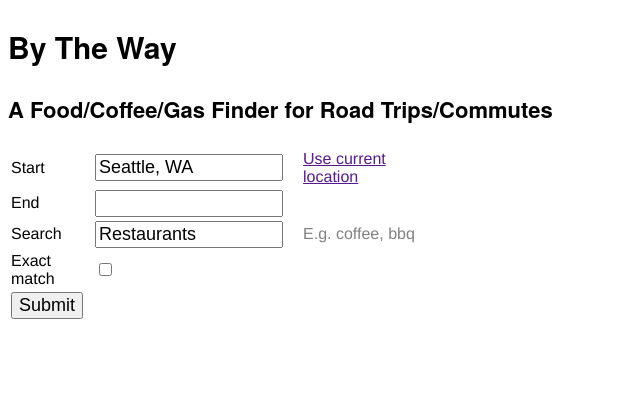
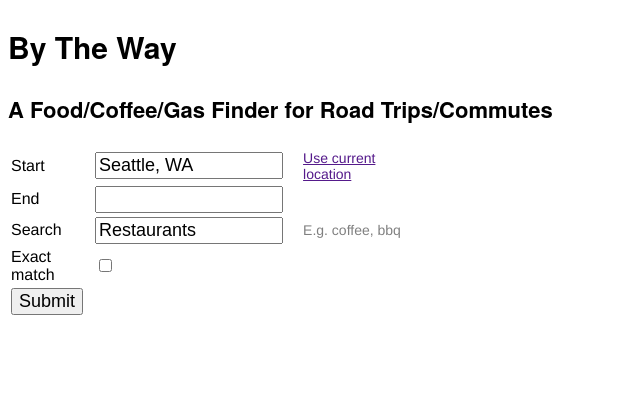
Before and after one commit to mglezer/ByTheWay, a Node project: template views/index.handlebars in a window 1280 px wide. Shown: the top 408 px of the page, without its empty margins (0-640 px from the left). After the commit the page ends 315 px from the top, so only its background shows below. Run offline with Node 20 templates, Linux system fonts and the light colour scheme; the template is opened without the code that fills it, so the values that code supplies are empty; some libraries are stand-ins or nearby versions.

Commit message:
Shrinks third column font size

```diff
--- a/public/css/index.css
+++ b/public/css/index.css
@@ -37,6 +37,7 @@ td:nth-child(1){
 td:nth-child(3){
     width: 30%;
     padding-left: 5px;
+    font-size: 14px;
 }
 
 .comment {
```
